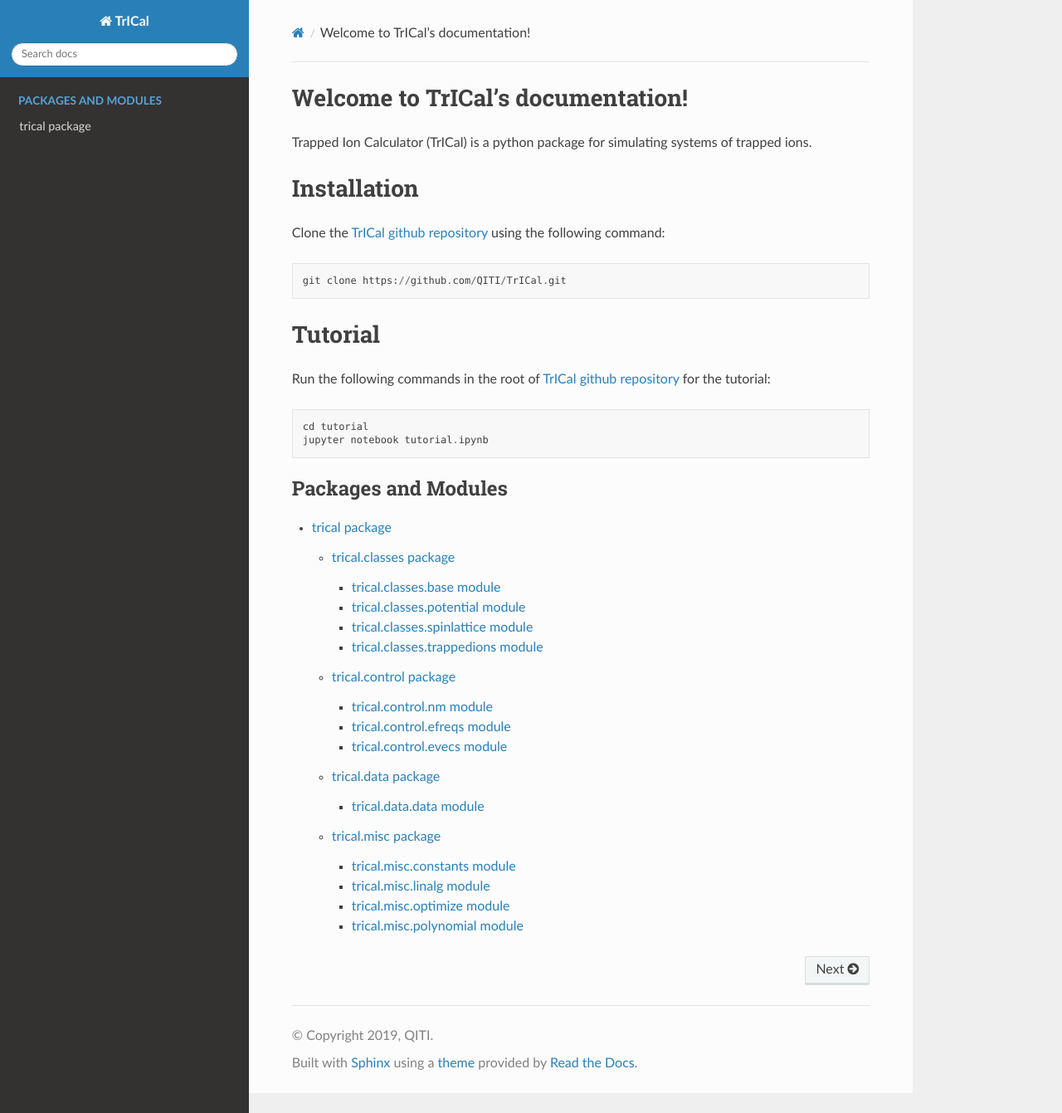
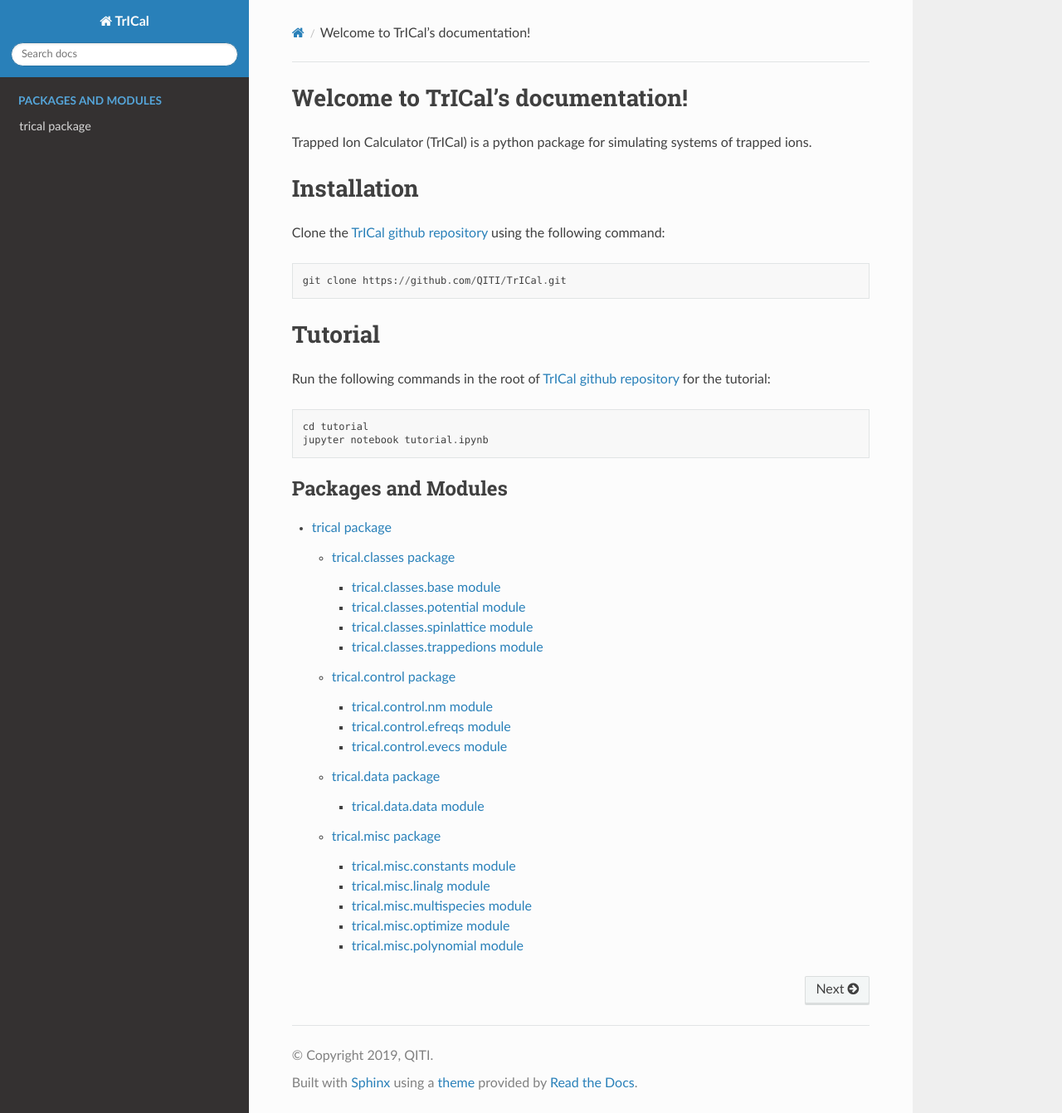
Before and after one commit to OpenQuantumDesign/oqd-trical, a Sphinx documentation site: the page built from docs/source/index.rst, in a window 1280 px wide and 1341 px high. Shown: the whole window at 83% size. Built offline with Sphinx 7.4.7 and the Read the Docs theme 2.0.0, drawn with Linux system fonts in a browser that asks for light colours.

Commit message:
Updated documentation

```diff
--- a/docs/source/trical.misc.rst
+++ b/docs/source/trical.misc.rst
@@ -17,6 +17,14 @@
    :undoc-members:
    :show-inheritance:
 
+trical.misc.multispecies module
+-------------------------------
+
+.. automodule:: trical.misc.multispecies
+   :members:
+   :undoc-members:
+   :show-inheritance:
+
 trical.misc.optimize module
 ---------------------------
 
```
Also changed, not shown: 13 other files.
